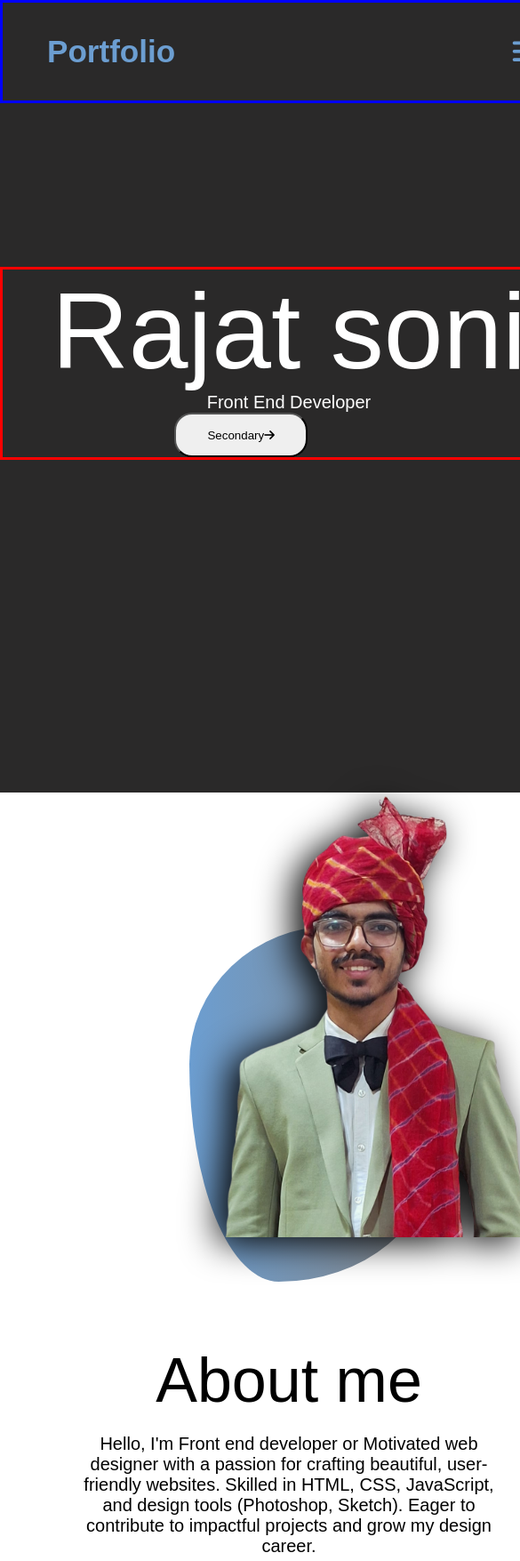
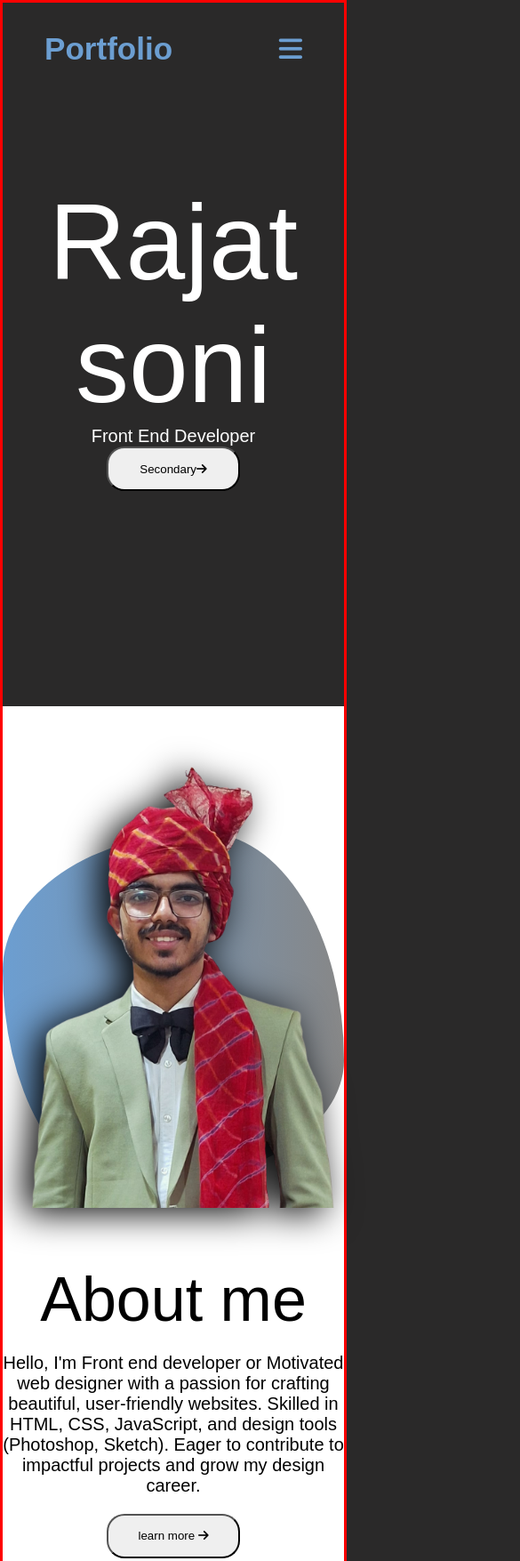
Before and after one commit to Rajatsoni111/portfolio, a plain HTML site: page index.html in a window 390 px wide. Shown: the top 1755 px of the page at 89% size, 585 px wide, since content can reach past the window. Drawn offline with Linux system fonts and the light colour scheme; a script that the page names is missing; a web font is replaced by a local one.

Commit message:
Add files via upload

```diff
--- a/index.css
+++ b/index.css
@@ -65,7 +65,6 @@ a{
 }
 
 .col-1{
-    border: red solid;
     color: #ffffff;
     font-size: 150px;
     /* width: 100%; */
@@ -216,7 +215,11 @@ display: flex;
 
 
 @media only screen and (max-width: 700px) {
-
+    body{
+        margin: 0;
+        padding: 0;
+        border: red solid;
+    }
     nav{
         /* background-color: black; */
         animation: nav-color 1s linear;
@@ -227,8 +230,7 @@ display: flex;
         left: 0;
         right: 0;
         position: absolute;
-        width: 650px;
-border: blue solid;
+        /* width: 650px; */
     }
     a{
         color:  rgb(108, 158, 209);
@@ -272,12 +274,14 @@ border: blue solid;
     position: fixed;
     top: -16px;
     right: 0;
-    height: 100vh;
+    height: 100%;
     width: 150px;
     z-index: 999;
-    background-color:  rgb(108, 158, 209);
+    background-color:  rgb(108, 158, 209,0.1);
     flex-direction: column;
     align-items: flex-start;
+    backdrop-filter: blur(20px);
+    box-shadow: 2px 0px 30px black;
 }
 #slidebar{
     display: none;
@@ -288,12 +292,12 @@ border: blue solid;
     font-size: 30px;
     float: left;
     list-style: none;
-    margin:  10px;
+    margin:  20px;
     color: white;
 }
 .name{
-    width: 650px;
-    margin-top: 300px;
+    /* width: 650px; */
+    margin-top: 200px;
     text-align: center;
     align-items: center;
     justify-content: center;
@@ -307,6 +311,8 @@ border: blue solid;
     display: flex;
     flex-direction: column;
     margin-left: 0px;
+    justify-content: center;
+    align-items: center;
 
 }
 
@@ -316,12 +322,12 @@ border: blue solid;
 .btn{
     width: 150px;
     height: 50px;
-    margin-left: 30%;
+    /* margin-left: 30%; */
     border-radius: 20px;
 }
 /* -------------secion-2-------------- */
 #section-2{
-    width: 650px;
+    /* width: 650px; */
     height: 1000px;
     font-size: 70px;
     background-color: white;
@@ -337,27 +343,30 @@ border: blue solid;
     align-items: center;
     top: 0;
     margin-top: 0vh;
-    width: 500px;
+    width: auto;
     float: none;
     margin: auto;
     /* height: 100vh; */
 }
 .section-2-1{
-    width: 50%;
+    margin: auto;
+    align-items: center;
+    justify-content: center;
+    width: 100%;
 display: flex;
 
 }
 .imgback{
     animation: bgani 5s ease-in 1s infinite forwards ;
-    margin-top: 150px ;
-    margin-left: 50px;
+    margin-top: 100px ;
+    margin-left: 0px;
     width: 400px;
     height: 400px;
     border-radius: 35% 65% 52% 48% / 49% 64% 36% 51%  ;
     background: linear-gradient(to right, rgb(108, 158, 209),rgb(135, 135, 135));
 }
 .image{
-    margin: 0;
+    margin-left: 0;
     width: 500px;
 }
 .btn1{
@@ -366,7 +375,7 @@ display: flex;
 
 /* -------------section-3------------- */
 .section-3{
-    width: 650px;
+    /* width: 650px; */
     margin: auto;
     text-align: center;
     color: white;
@@ -400,7 +409,6 @@ display: flex;
     display: flex;
     align-items: center;
     justify-content: center;
-    box-shadow: 0px 00px 10px white;
 
 }
 .circular-progress::before ,.circular-progress2::before ,.circular-progress3::before ,.circular-progress4::before ,.circular-progress5::before{
```
